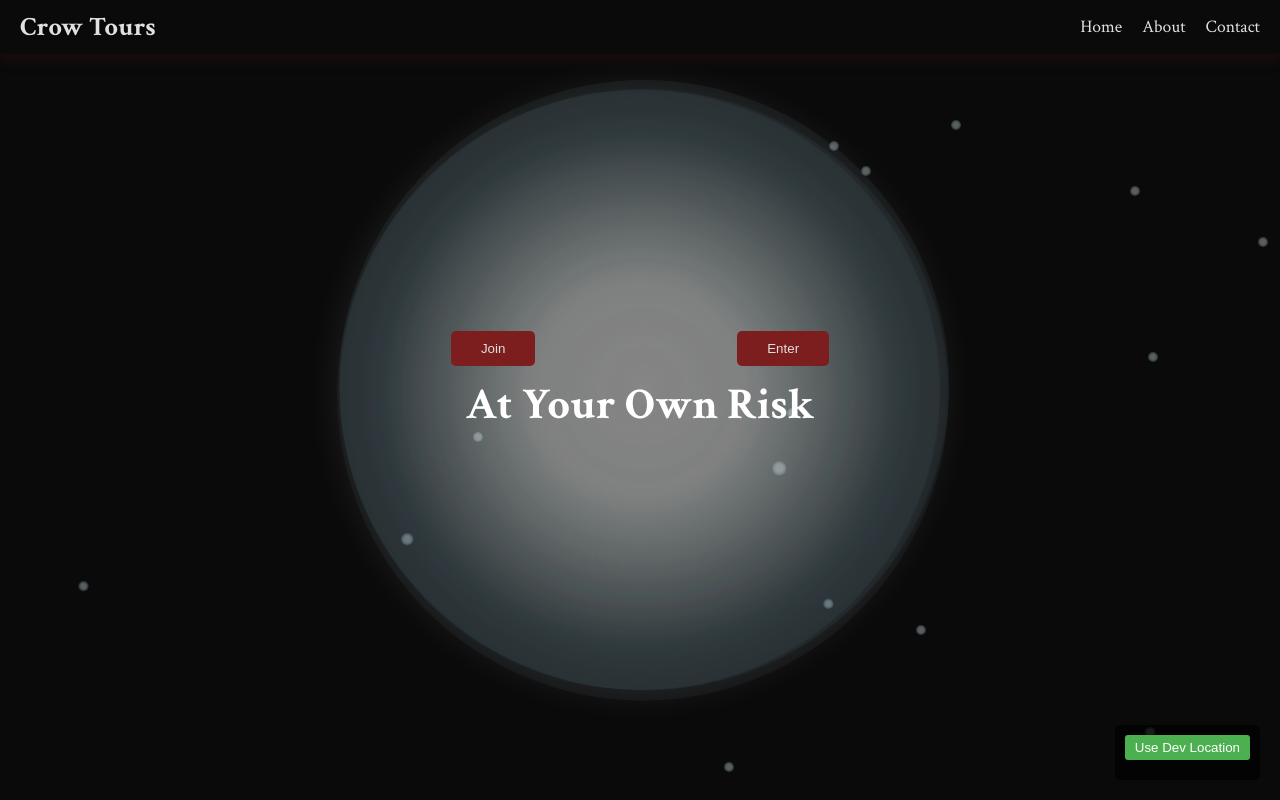
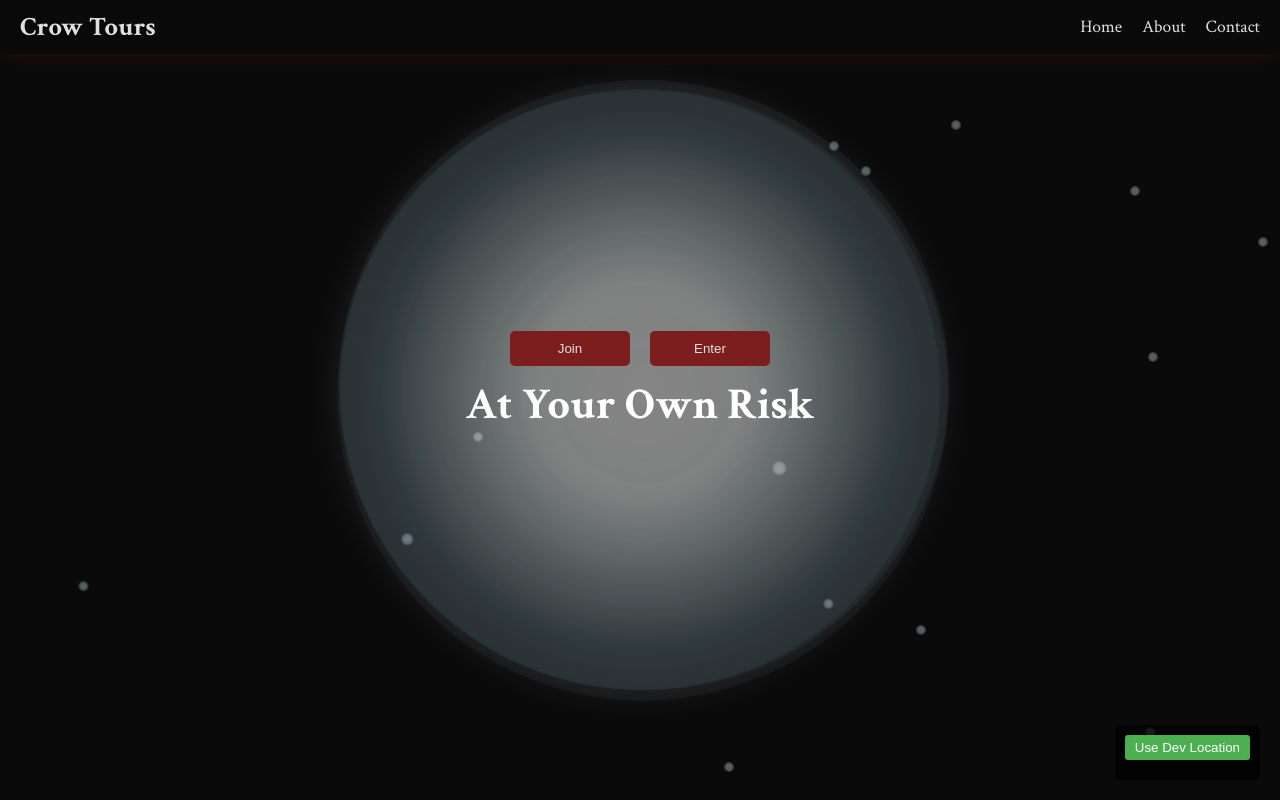
Before and after one commit to ApplianceAssistant/Raven_Run, a React (Create React App) app: page / in a window 1280 px wide. Built offline with nearby package versions, Linux system fonts and the light colour scheme.

Commit message:
update to button display

```diff
--- a/src/components/Lobby.js
+++ b/src/components/Lobby.js
@@ -42,7 +42,6 @@ function Lobby() {
       <div className="spirit-guide-large">
         <div className="content">
           <h2 className="contentHeader">Select your path</h2>
-          <div className="bodyContent">
             <ScrollableContent maxHeight="400px">
               <ul className="path-list">
 
@@ -70,7 +69,6 @@ function Lobby() {
                 {isDaytime() ? ' Day' : ' Night'}
               </span>
             </p>
-          </div>
           <div className="scroll-indicator">
             <FontAwesomeIcon icon={faLongArrowUp} className="arrow up" />
             <FontAwesomeIcon icon={faArrowsV} className="arrow updown" />
--- a/src/css/App.scss
+++ b/src/css/App.scss
@@ -110,6 +110,9 @@ body {
   padding: 10px;
   scrollbar-width: none;
   -ms-overflow-style: none;
+  display: flex;
+  flex-direction: column;
+  align-items: center; /* Center content horizontally */
 
   &::-webkit-scrollbar {
     display: none;
@@ -217,8 +220,6 @@ body {
 // Button styles
 button {
   padding: 10px 30px;
-  margin: auto;
-  max-width: 250px;
   background-color: $spooky-accent;
   color: $text-color;
   border: none;
@@ -230,6 +231,12 @@ button {
     background-color: darken($spooky-accent, 10%);
     box-shadow: 0 0 15px rgba($spooky-accent, 0.7);
   }
+}
+
+/* If you want to ensure buttons are the same width */
+.join-button,
+.enter-button {
+  width: 120px; /* Adjust this value as needed */
 }
 
 // Increase heading sizes
@@ -259,8 +266,8 @@ p {
 
 label {
   font-size: 1.2em;
-  margin-bottom: 10px;
-  padding: 5px;
+  margin-bottom: 5px;
+  color: $text-color;
 }
 
 // Form styles
@@ -268,11 +275,6 @@ form {
   display: flex;
   flex-direction: column;
   gap: 20px;
-
-  label {
-    color: $text-color;
-    margin-bottom: 5px;
-  }
 
   // General styles for all input types and textarea
   input,
@@ -347,7 +349,8 @@ form {
 //lobby styles
 .path-list {
   list-style-type: none;
-  padding: 0;
+  padding: 10px;
+  min-width: 250px;
 
   .path-item {
     margin-bottom: 10px;
@@ -578,15 +581,16 @@ form {
   margin-top: 10px;
   margin-bottom: 10px;
   display: flex;
+  justify-content: center; /* Center the buttons horizontally */
+  gap: 20px;
 }
 
 .account-field {
   display: flex;
   flex-direction: column;
-  margin-bottom: 5px;
 
   label {
-    margin-bottom: 2px;
+    margin-bottom: 0px;
   }
 
   input {
```
